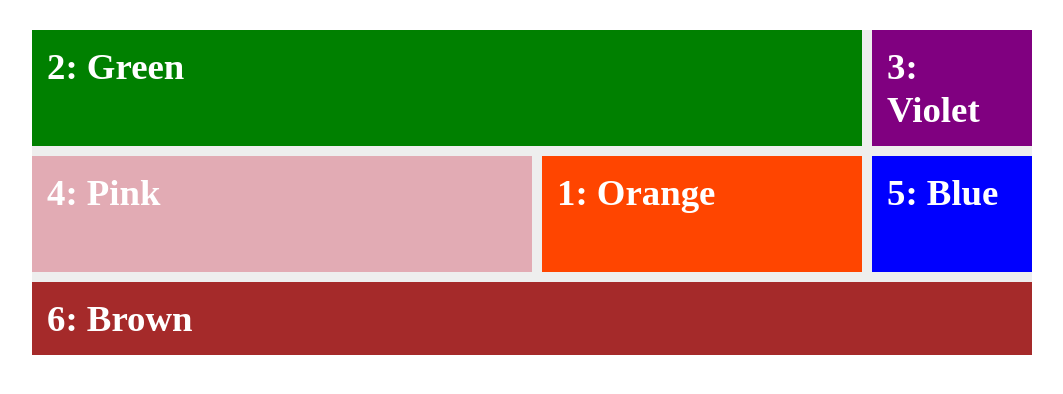
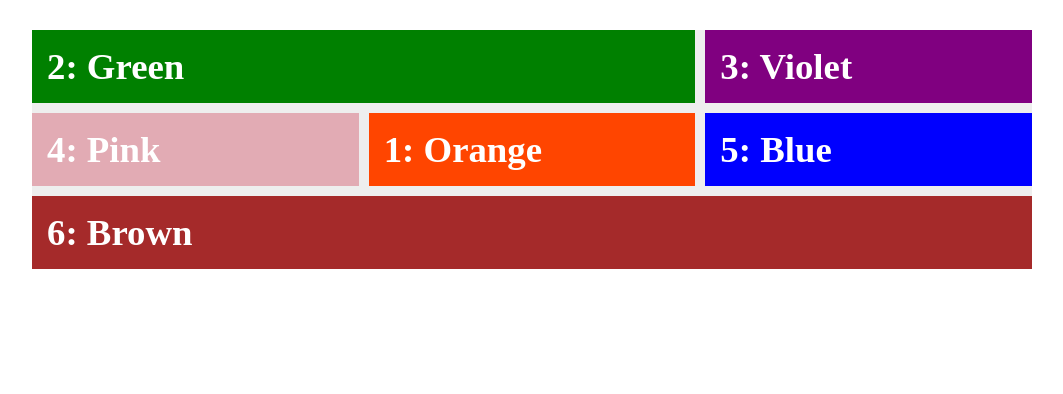
Before and after one commit to joaodiniz99/ficha07a, a plain HTML site: page index.html in a window 1280 px wide. Shown: the whole page, without its empty margins (108-1171 px from the left). Drawn offline with Linux system fonts and the light colour scheme.

Commit message:
alterado o tamanho de alguns DIVs

```diff
--- a/index.html
+++ b/index.html
@@ -8,7 +8,7 @@
       .container {
         display: grid;
         grid-template-rows: repeat(2, 1fr);
-        grid-template-columns: 50% 2fr 1fr;
+        grid-template-columns: 2fr 2fr 2fr;
 
         gap: 10px;
 
```
